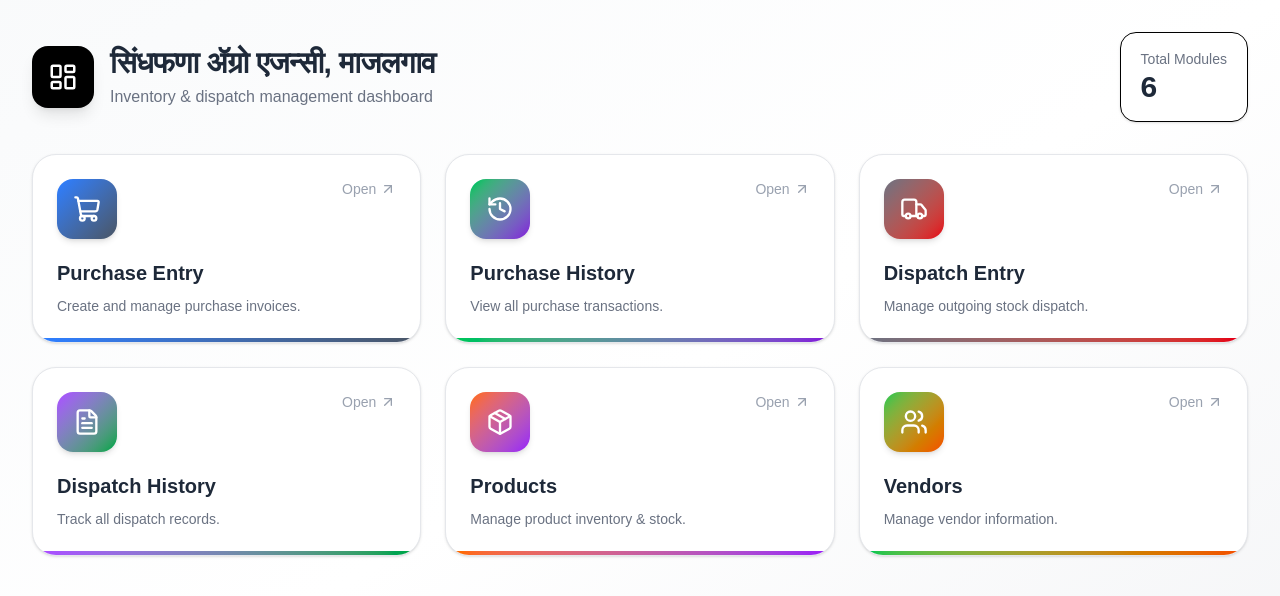
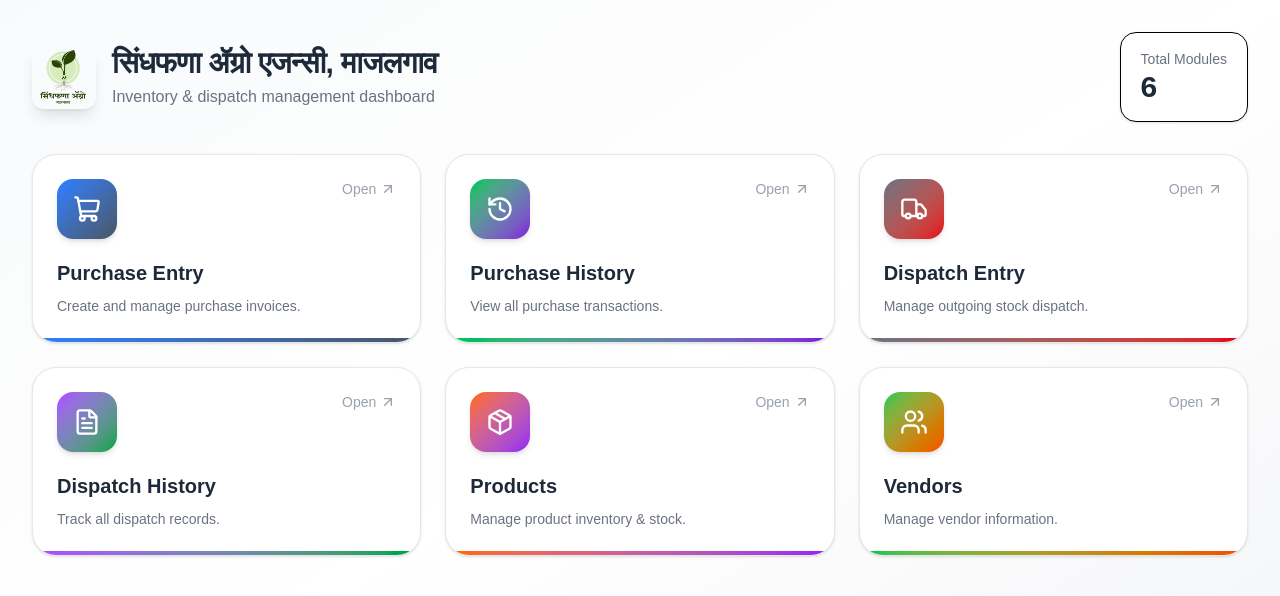
Before and after one commit to spcoderme/agro_book, a Next.js app: page /dashboard in a window 1280 px wide. Shown: the top 596 px of the page. Built offline with nearby package versions, Linux system fonts and the light colour scheme.

Commit message:
ui changes updated

```diff
--- a/app/dashboard/page.jsx
+++ b/app/dashboard/page.jsx
@@ -1,7 +1,7 @@
 "use client";
 
 import Link from "next/link";
-
+import Image from "next/image";
 import {
     ShoppingCart,
     Truck,
@@ -9,7 +9,6 @@ import {
     Package,
     FileText,
     Users,
-    LayoutDashboard,
     ArrowUpRight
 } from "lucide-react";
 
@@ -71,9 +70,26 @@ export default function DashboardPage() {
 
                     <div className="flex items-start sm:items-center gap-4">
 
-                        <div className="bg-black text-white p-3 sm:p-4 rounded-2xl shadow-lg">
-                            <LayoutDashboard size={30} />
-                        </div>
+                        <div className="flex-shrink-0">
+
+    <Image
+        src="/SINGHPHANA_LOGO.png"
+        alt="Sindhphana Agro Agency Logo"
+        width={70}
+        height={70}
+        priority
+        className="
+            object-contain
+            w-14
+            h-14
+            sm:w-16
+            sm:h-16
+            rounded-xl
+            shadow-lg
+        "
+    />
+
+</div>
 
                         <div>
 
--- a/app/purchases/page.js
+++ b/app/purchases/page.js
@@ -195,7 +195,7 @@ export default function PurchasesPage() {
                             }}
                             options={products.map(p => ({
                                 value: p.name,
-                                label: `${p.name} (${parseFloat(p.unit_value || 0)} ${p.unit_name}) [Stock: ${p.stock || 0}]`
+                                label: `${p.name} (${parseFloat(p.unit_value || 0)}${p.unit_name}) [Stock: ${p.stock || 0}]`
 
                             }))}
                             value={
```
